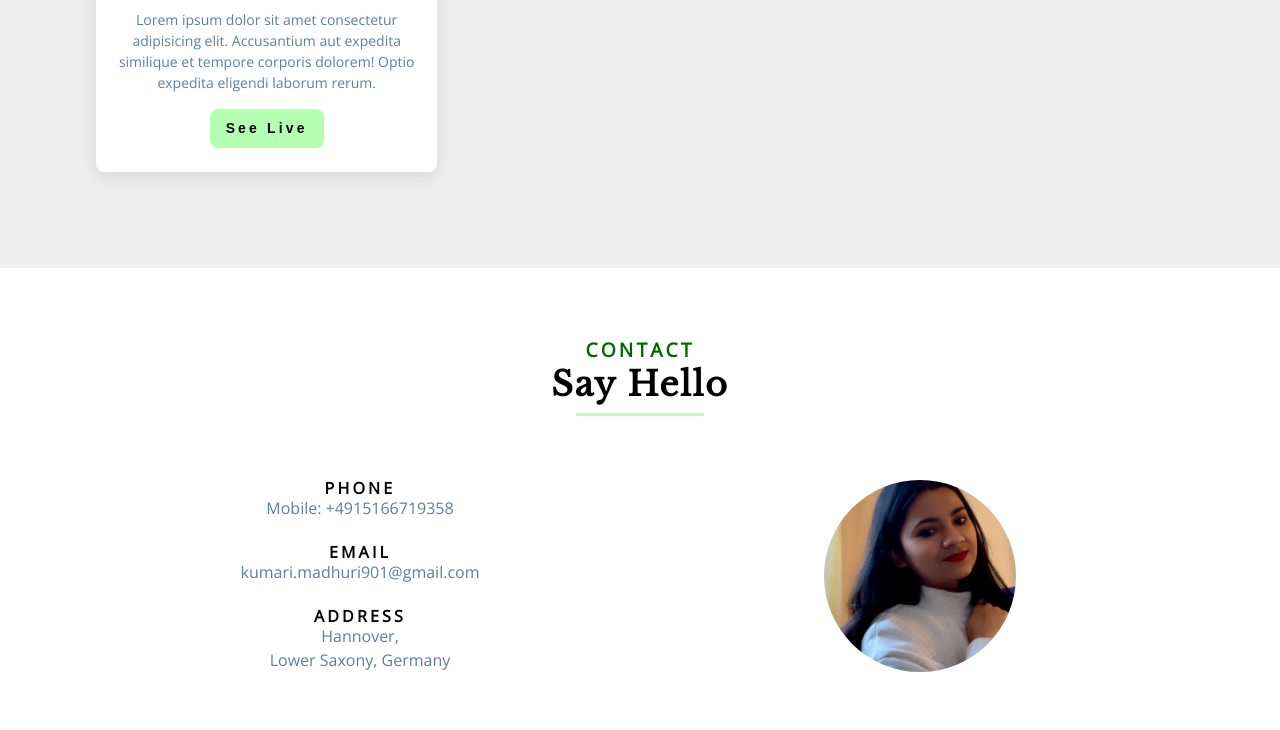
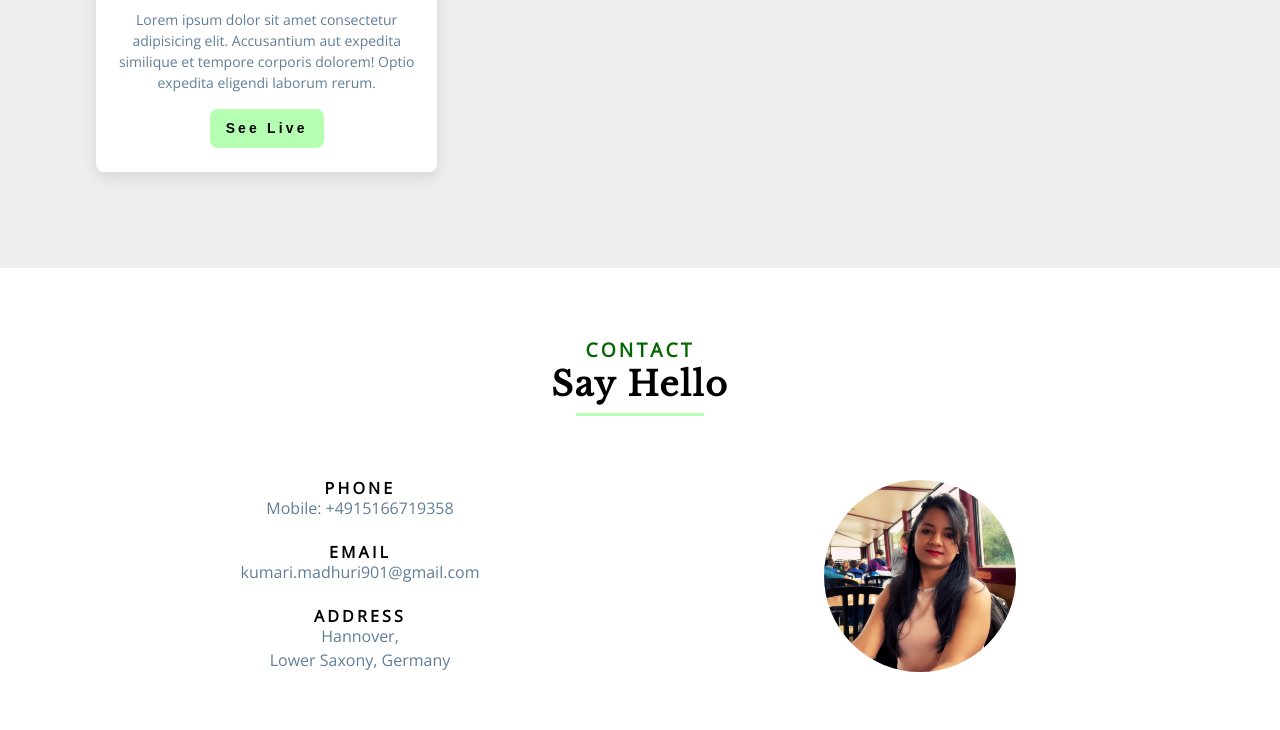
Before and after one commit to kumari-madhuri/Portfolio, a plain HTML site: page index.html in a window 1280 px wide. Shown: the part 2538-3268 px from the top of the page. Drawn offline with nearby package versions, Linux system fonts and the light colour scheme.

Commit message:
profile pic changed

```diff
--- a/index.html
+++ b/index.html
@@ -189,7 +189,7 @@
             <p>Lower Saxony, Germany</p>
           </div>
           <div class="footer-img">
-            <img src="./images/IMG-7982.jpg" alt="" class="footer-photo" />
+            <img src="./images/Profile_pic.JPG" alt="" class="footer-photo" />
           </div>
         </div>
       </div>
```
Also changed, not shown: images/Profile_pic.JPG (added).
